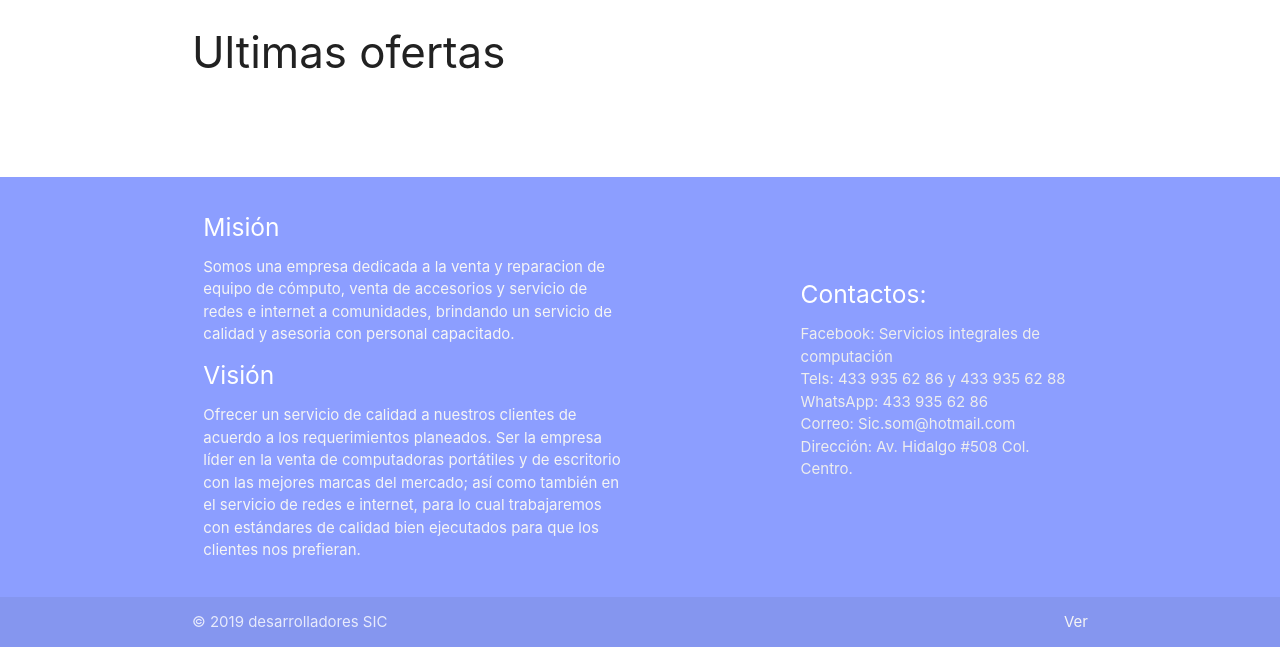
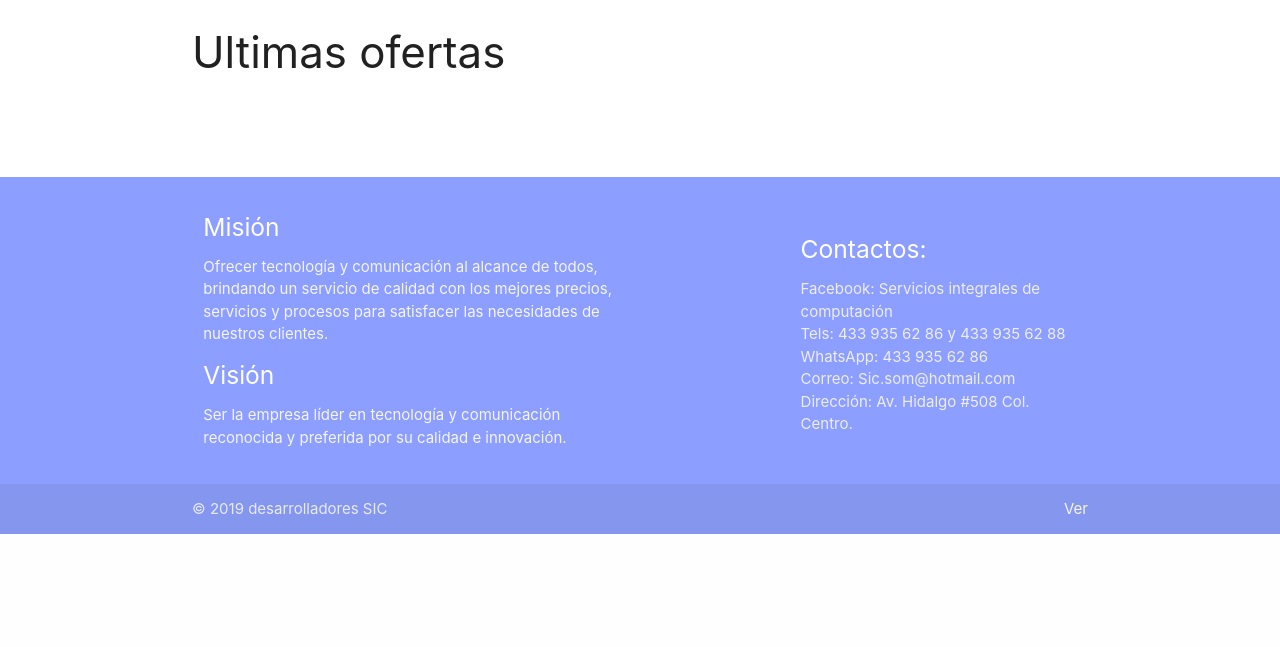
Before and after one commit to fredy1617/VentaSIC, a PHP site: page /views/home.php in a window 1280 px wide. Shown: the part 448-1095 px from the top of the page. After the commit the page ends 982 px from the top, so only its background shows below. Run offline with PHP 8.4, Linux system fonts and the light colour scheme; data that the repository does not hold is empty.

Commit message:
modificacion mision vision
se cambiaron por los nuevos

```diff
--- a/views/footer.php
+++ b/views/footer.php
@@ -3,11 +3,11 @@
             <div class="row">
               <div class="col l6 s12">
                 <h5 class="white-text">Misión</h5>
-                <p class="grey-text text-lighten-4">Somos una empresa dedicada a la venta y reparacion de equipo de cómputo, venta de accesorios y servicio de redes e internet a comunidades, brindando un servicio de calidad y asesoria con personal capacitado.</p>
+                <p class="grey-text text-lighten-4">Ofrecer tecnología y comunicación al alcance de todos, brindando un servicio de calidad con los mejores precios, servicios y procesos para satisfacer las necesidades de nuestros clientes.</p>
                 <h5 class="white-text">Visión</h5>
-                <p class="grey-text text-lighten-4">Ofrecer un servicio de calidad a nuestros clientes de acuerdo a los requerimientos planeados. Ser la empresa líder en la venta de computadoras portátiles y de escritorio con las mejores marcas del mercado; así como también en el servicio de redes e internet, para lo cual trabajaremos con estándares de calidad bien ejecutados para que los clientes nos prefieran.</p>
+                <p class="grey-text text-lighten-4">Ser la empresa líder en tecnología y comunicación reconocida y preferida por su calidad e innovación.</p>
               </div>
-              <div class="col l4 offset-l2 s12"><br><br><br>
+              <div class="col l4 offset-l2 s12"><br>
                 <h5 class="white-text" id="Contacto">Contactos:</h5>
                 <ul>
                   <li><a class="grey-text text-lighten-3" href="https://www.facebook.com/SerIntCompu.SIC" target="_blank"><i class="fa fa-facebook"></i>Facebook: Servicios integrales de computación</a></li>
```
